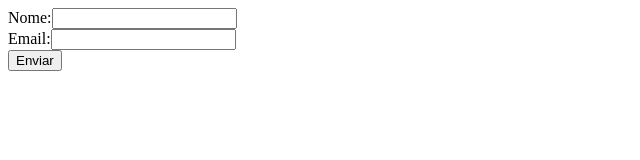
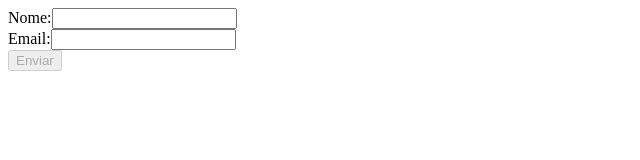
Before and after one commit to Csalex123/Formik-app, a React (Create React App) app: page / in a window 1280 px wide. Shown: the top 160 px of the page, without its empty margins (0-640 px from the left). Built offline with nearby package versions, Linux system fonts and the light colour scheme.

Commit message:
Mensagens de erros

```diff
--- a/src/App.js
+++ b/src/App.js
@@ -1,5 +1,6 @@
 import React from 'react';
-import { Formik, Field, Form } from 'formik';
+import { Formik, Field, Form, ErrorMessage } from 'formik';
+import schema from './schema';
 
 
 function App() {
@@ -8,39 +9,25 @@ function App() {
         console.log('SUBMIT', values);
     }
 
-    function validate(values) {
-        const erros = {};
-
-        if (!values.name) {
-            erros.name = 'Name é obrigatório';
-        }
-
-        if (!values.email) {
-            erros.email = 'Email é obrigatório';
-        }
-
-        return erros;
-    }
-
     return (
         <div>
             <Formik
-                validate={validate}
+                validationSchema={schema}
                 onSubmit={onSubmit}
                 initialValues={{ name: '', email: '' }}
-                render={({ values }) => (
+                render={({ values, errors, touched, isValid }) => (
                     <Form>
                         <div>
                             <label>Nome:</label>
                             <Field name="name" type="text" />
-
+                            <ErrorMessage style={{ color: 'red' }} name="name" />
                         </div>
                         <div>
                             <label>Email:</label>
                             <Field name="email" type="email" />
-
+                            <ErrorMessage name="email" />
                         </div>
-                        <button type="submit">Enviar</button>
+                        <button type="submit" disabled={isValid}>Enviar</button>
                     </Form>
                 )} />
         </div>
--- a/src/schema.js
+++ b/src/schema.js
@@ -1,6 +1,6 @@
 import * as Yup from 'yup';
 
-export default Yup.object.shape({
-    name: Yup.string.min(2).required(),
-    email: Yup.string.email().required(),
+export default Yup.object().shape({
+    name: Yup.string().min(2).required(),
+    email: Yup.string().email().required(),
 });
```
